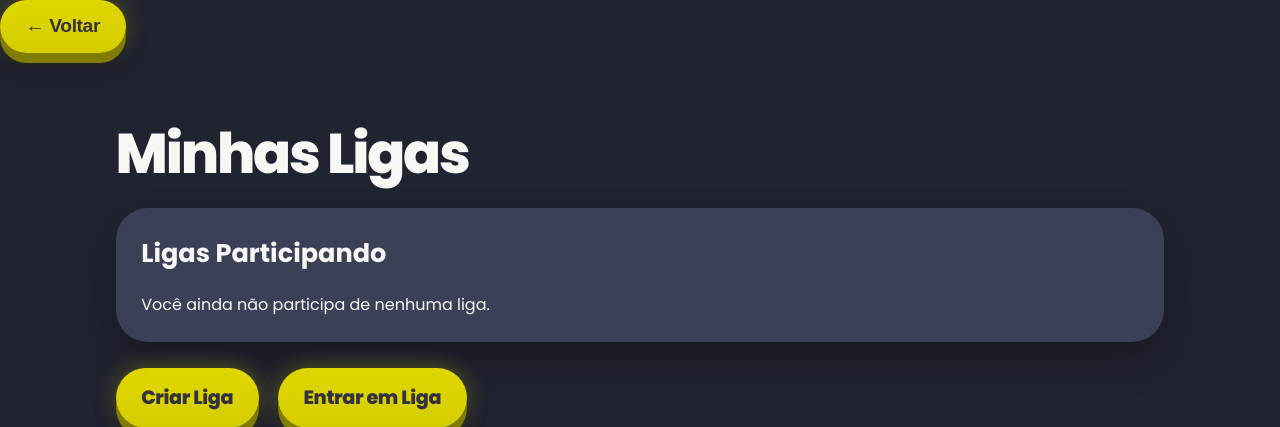
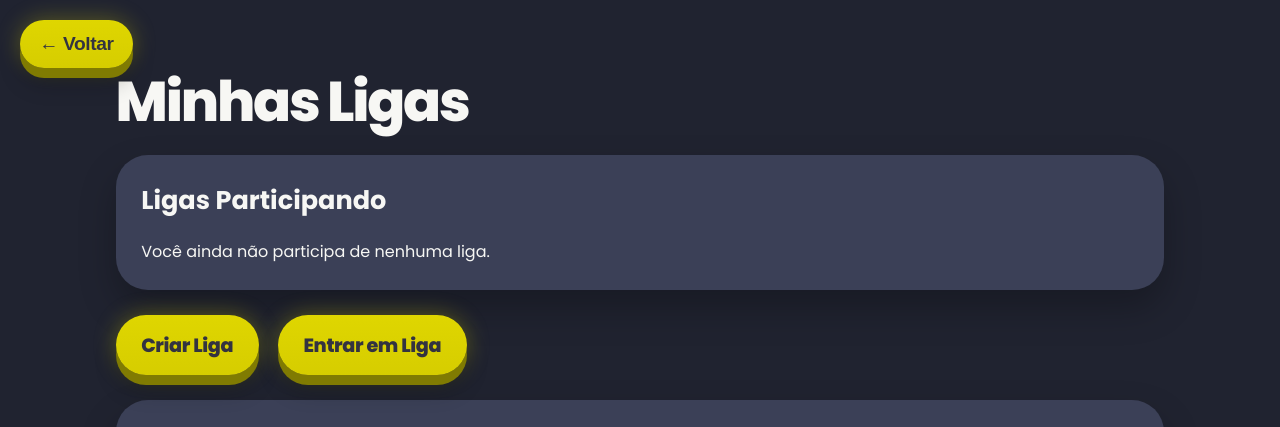
Before and after one commit to Mad-Kirby/DS122-TYPO, a PHP site: page /ligas.php in a window 1280 px wide. Shown: the top 427 px of the page. Run offline with PHP 8.4, Linux system fonts and the light colour scheme; the visitor is signed in with stand-in values (Sample User, id 1); data that the repository does not hold is empty.

Commit message:
Estilização do botão de voltar
CSS contendo a estilização do botão de voltar uniformizando o estilo

```diff
--- a/css/ligas.css
+++ b/css/ligas.css
@@ -151,6 +151,15 @@ input:focus {
 .btn:focus-visible {
   outline: 2px solid rgba(32, 168, 189, 0.92);
   outline-offset: 4px;
+}
+
+.back-button {
+  position: fixed;
+  top: 1.25rem;
+  left: 1.25rem;
+  z-index: 20;
+  padding: clamp(0.7rem, 1vw, 0.9rem) clamp(1.2rem, 1.5vw, 1.4rem);
+  border-radius: 999px;
 }
 
 .acoes {
```
Also changed, not shown: css/autenticar.css (+8 -1 lines).
